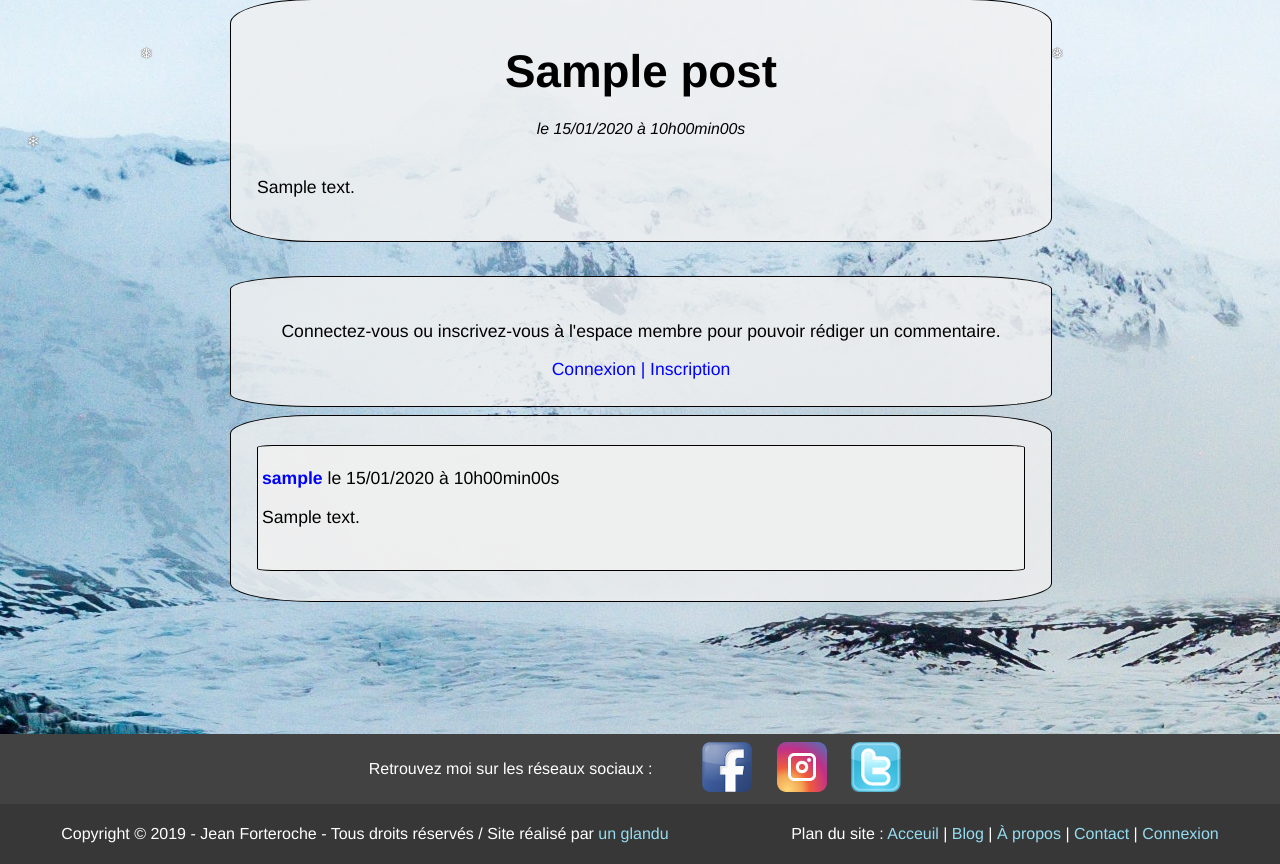
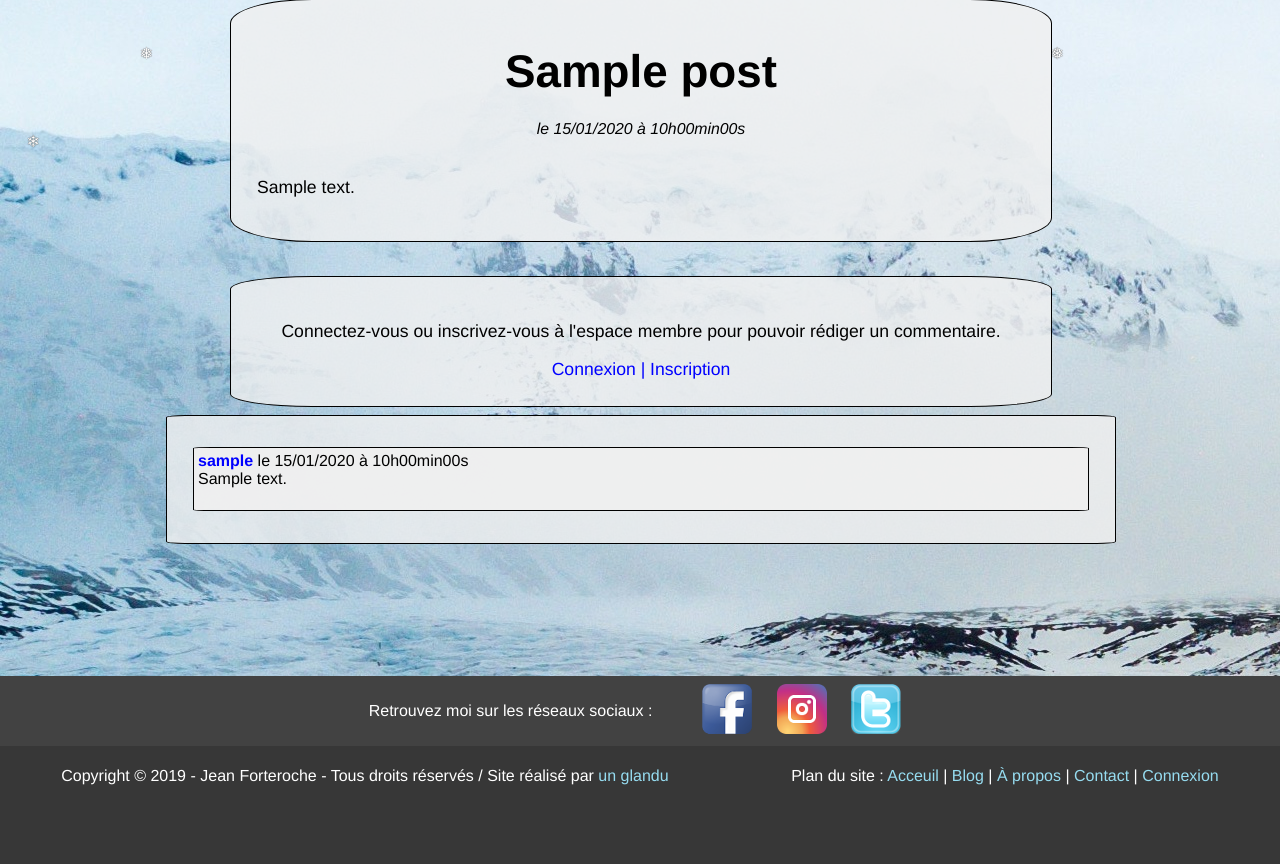
Before and after one commit to Jubdw/P4, a PHP site: page /index.php?action=post&id=1 in a window 1280 px wide. Shown: the part 369-1233 px from the top of the page. After the commit the page ends 1154 px from the top, so only its background shows below. Run offline with PHP 8.4, Linux system fonts and the light colour scheme; tables that the repository leaves empty or names only in its code hold one stand-in row (values such as "Sample post").

Commit message:
Maj style.css

```diff
--- a/public/css/style.css
+++ b/public/css/style.css
@@ -159,7 +159,7 @@ h4
     height: 300px;
 }
 
-.episode, #comment-section, .comment-list
+.episode, #comment-section
 {
     width: 60%;
     margin: 8px 18%;
@@ -192,14 +192,31 @@ a
 {
     text-align:center;
 }
+
 .comment-list
+{
+    width: 70%;
+    margin: 6px 13%;
+    padding: 2%;
+    border: 1px solid black;
+    border-radius: 2%;
+    background-color: rgba(240,240,240, 0.8);
+    font-size: 1em;
+}
 .comment
 {
-    margin: 4px 0 4px 0;
+    margin: 6px 0 6px 0;
     padding: 4px 4px;
     border: 1px solid black;
     border-radius: 2%;
     background-color: rgba(240,240,240, 0.9);
+}
+.comment p
+{
+    margin-block-start: 0;
+    margin-block-end: 0;
+    margin-inline-start: 0;
+    margin-inline-end: 0;
 }
 
 .separation
```
